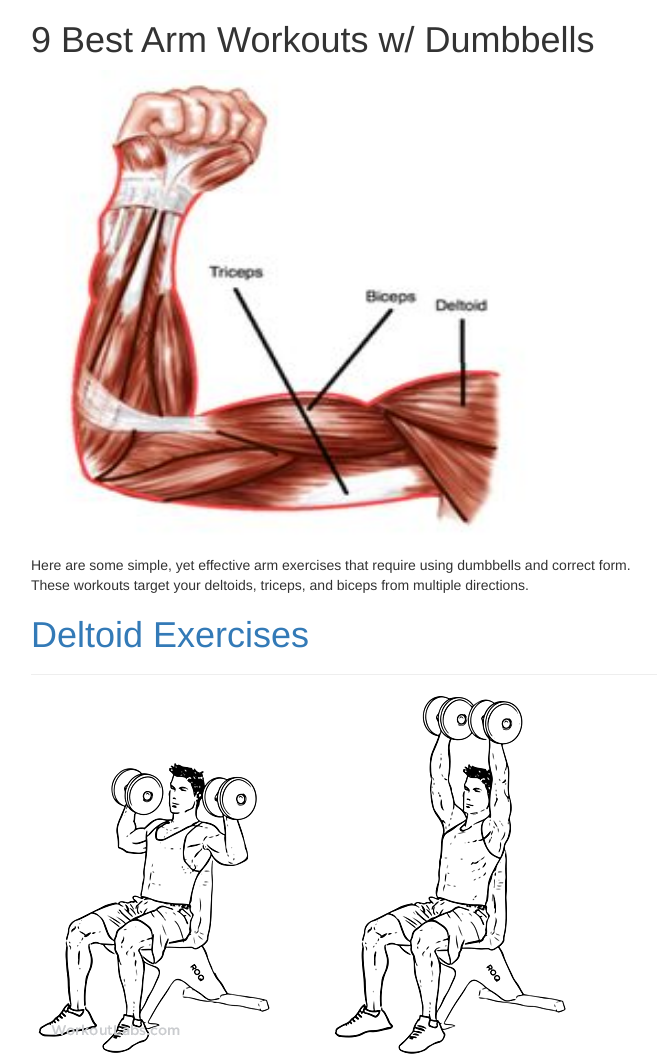
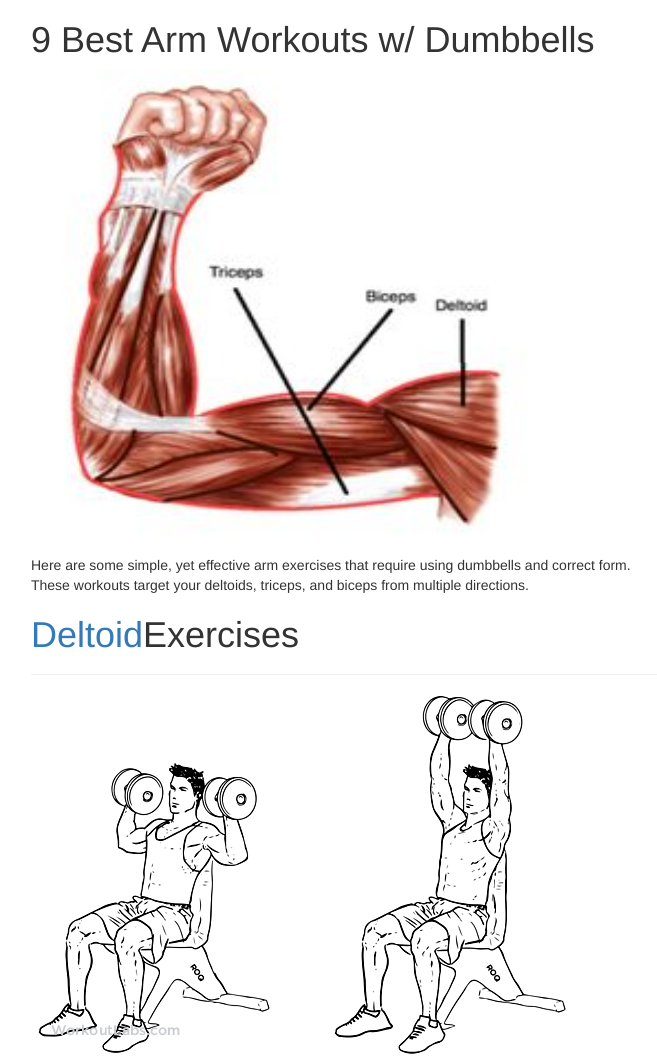
Before and after one commit to JerryGains/JerryGains.github.io, a plain HTML site: page index.html in a window 1280 px wide. Shown: the top 1058 px of the page, without its empty margins (39-696 px from the left). Drawn offline with nearby package versions, Linux system fonts and the light colour scheme.

Commit message:
Fixed the link

```diff
--- a/index.html
+++ b/index.html
@@ -30,7 +30,7 @@
       </div>
 
       <div>
-        <h1> <a href= "https://en.wikipedia.org/wiki/Deltoid_muscle">Deltoid Exercises</h1> </a>
+        <h1> <a href= "https://en.wikipedia.org/wiki/Deltoid_muscle">Deltoid</a>Exercises</h1>
         <hr/>
 
         <img src="MilitaryPress.png">
```
